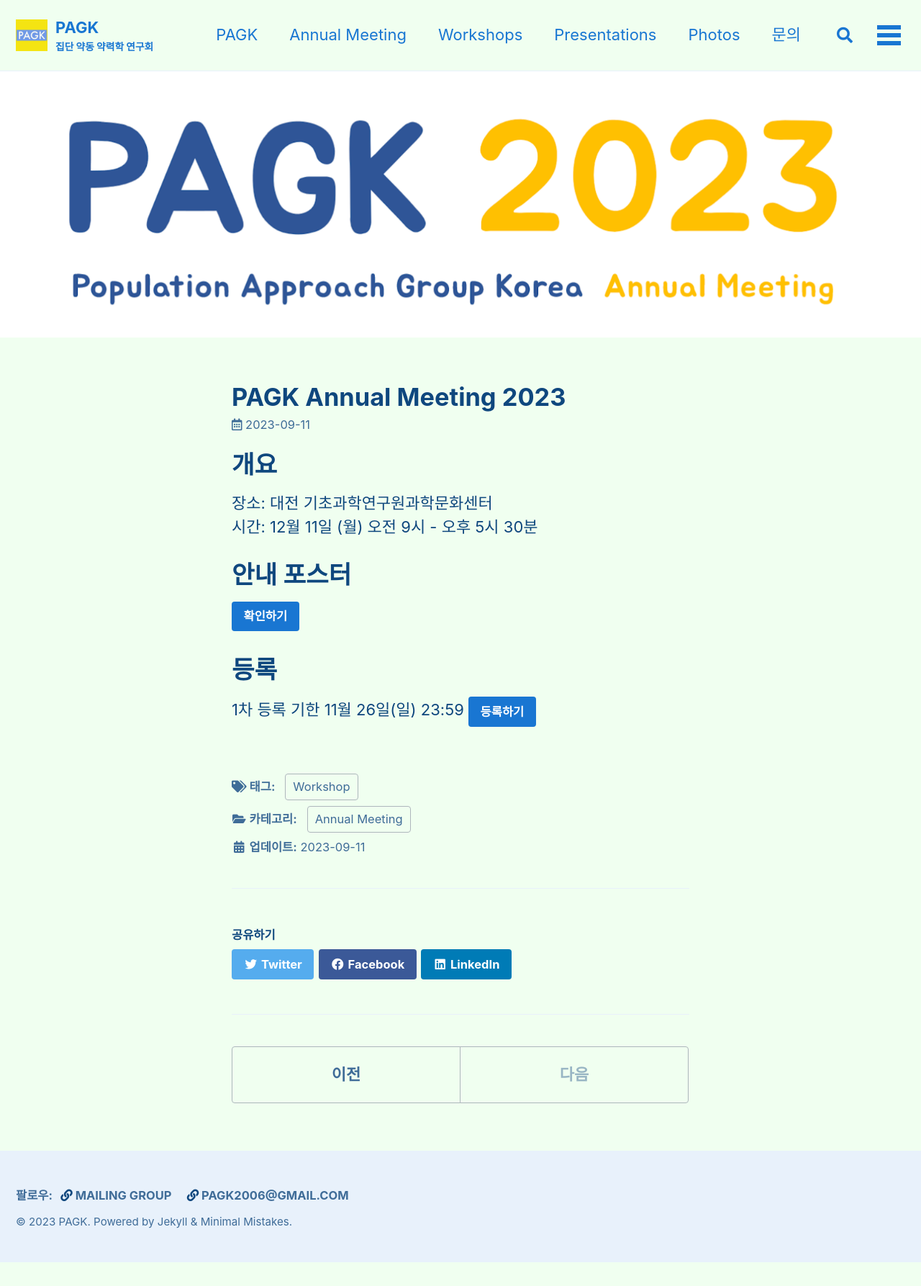
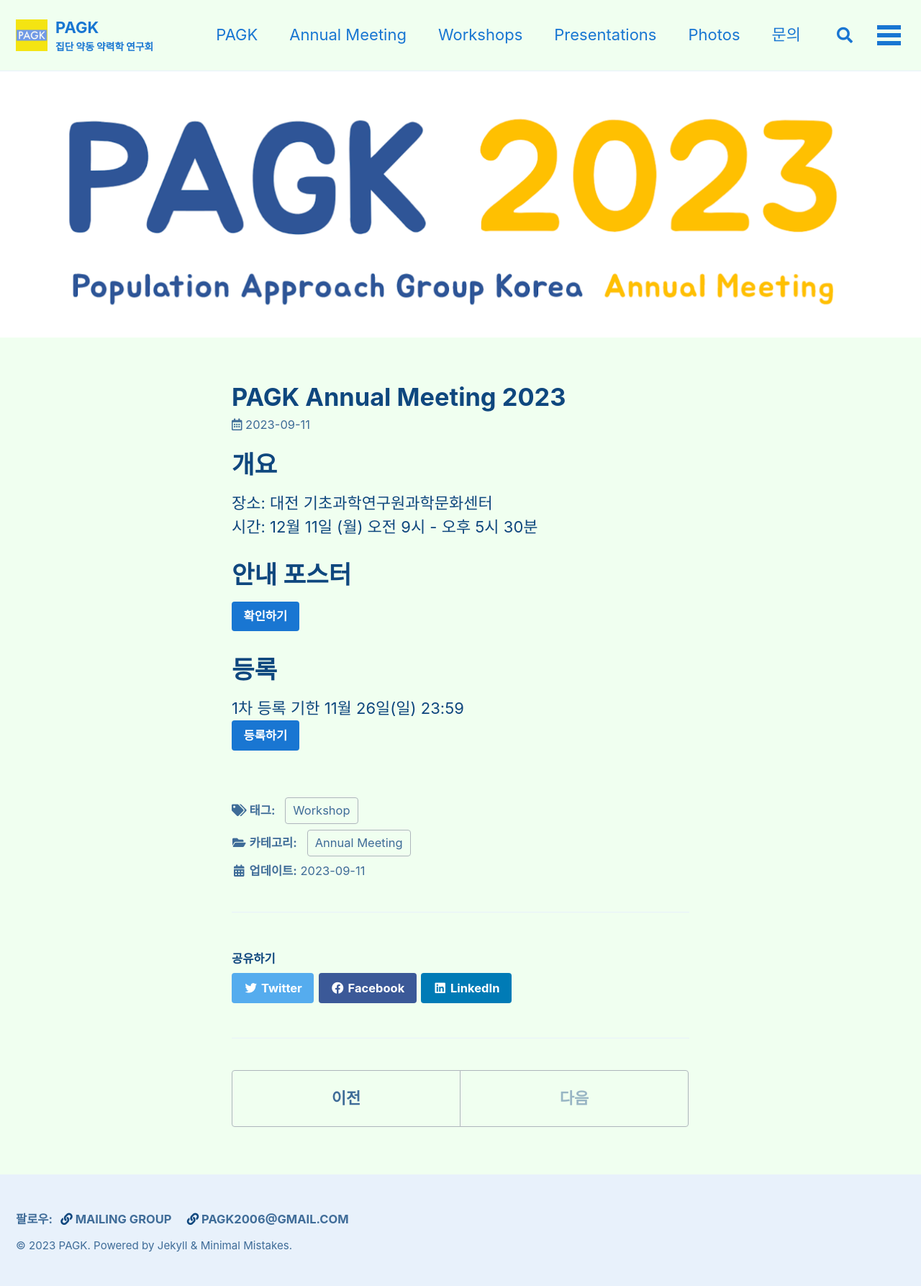
Before and after one commit to pagkkr/pagkkr.github.io, a Jekyll site: the page built from _posts/2023-09-11-annual-meeting.md, in a window 1280 px wide. Shown: the whole page at 72% size. Built offline with Jekyll 4.4.1, drawn with Linux system fonts in a browser that asks for light colours; cached includes are drawn as plain includes; before the commit the page ends 1754 px from its top, so only the background shows below that.

```diff
--- a/_posts/2023-09-11-annual-meeting.md
+++ b/_posts/2023-09-11-annual-meeting.md
@@ -17,5 +17,5 @@ header:
 [확인하기](/assets/posts/2023-09-11-annual-meeting/2023-PAGK-Annual meeting-Poster.pdf){: .btn .btn--primary}
 
 # 등록
-1차 등록 기한 11월 26일(일) 23:59
+1차 등록 기한 11월 26일(일) 23:59 \
 [등록하기](https://docs.google.com/forms/d/e/1FAIpQLSdT2TNjIW7iG-ofhVx7MVUJNoVnb4Lf0Xpy59DV5hrRCkRYoA/viewform){: .btn .btn--primary}
```
